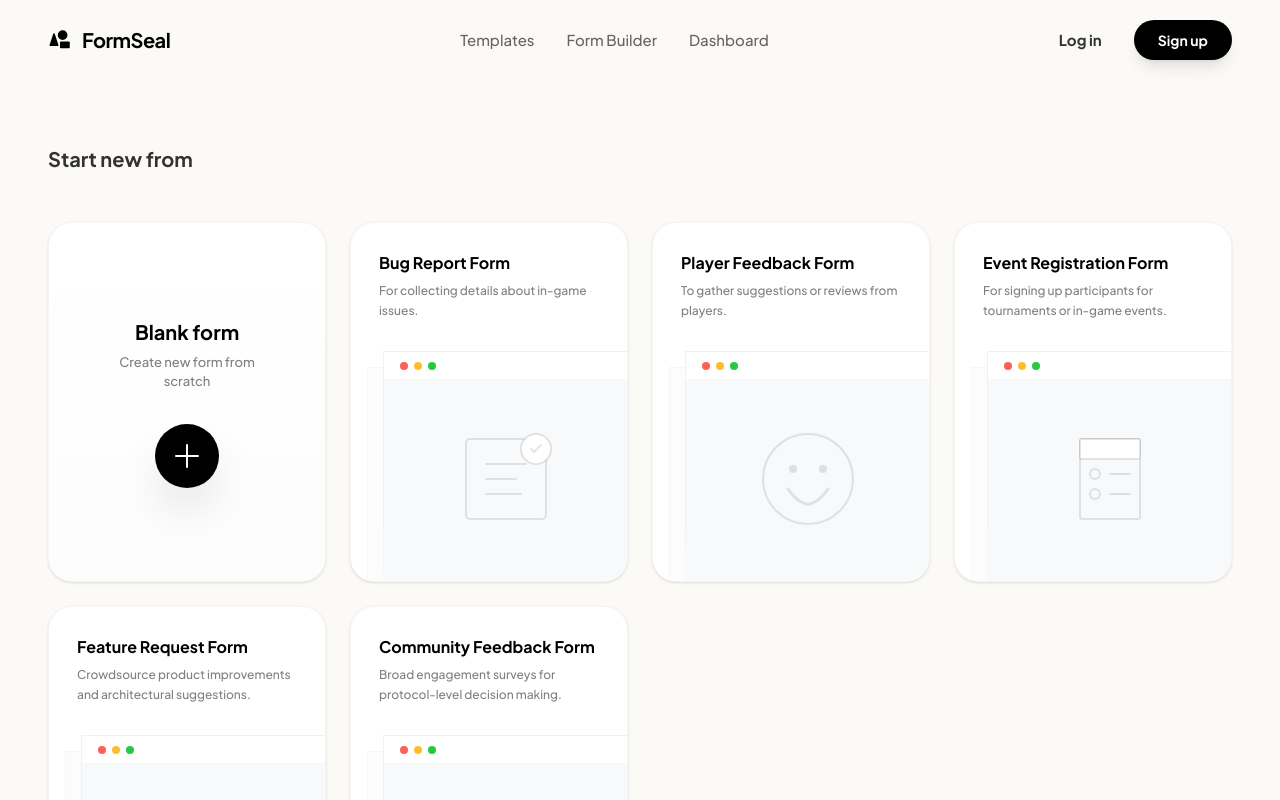
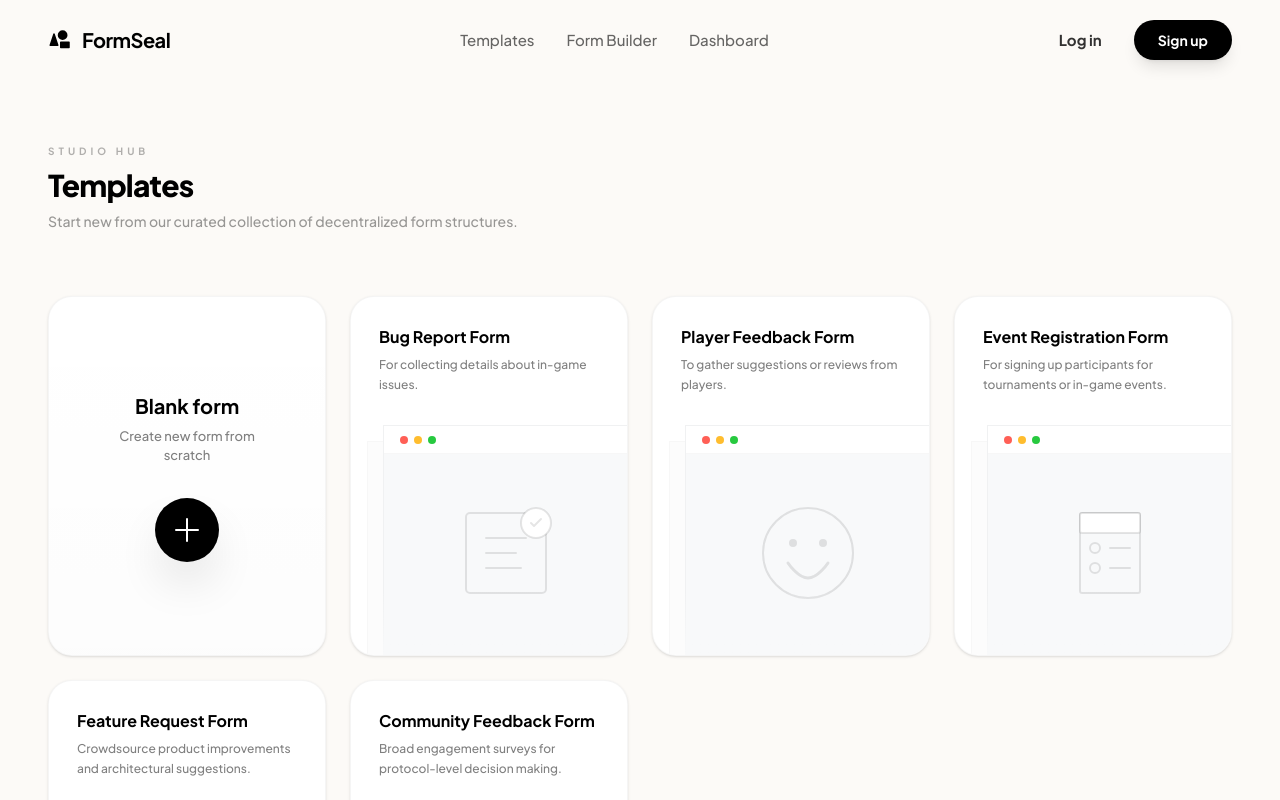
Before and after one commit to linux070/FormSeal, a React (Vite) app: page /templates in a window 1280 px wide. Shown: the top 800 px of the page. Built offline with nearby package versions, Linux system fonts and the light colour scheme.

Commit message:
feat: implement templates page with pre-built form configurations and add skeleton dashboard page

```diff
--- a/src/pages/DashboardPage.tsx
+++ b/src/pages/DashboardPage.tsx
@@ -72,13 +72,12 @@ export function DashboardPage() {
         <div className="flex flex-col md:flex-row md:items-center justify-between gap-8">
           <div className="space-y-2">
             <div className="flex items-center gap-3">
-              <div className="w-1.5 h-1.5 rounded-full bg-black animate-pulse" />
-              <span className="text-[0.625rem] font-bold uppercase tracking-[0.4em] text-black/30">Protocol Archive</span>
+              <span className="text-[0.625rem] font-bold uppercase tracking-[0.4em] text-black/30">Protocol Hub</span>
             </div>
-            <h1 className="text-[2.5rem] font-bold text-black tracking-tighter leading-none">
-              Collection Inventory
+            <h1 className="text-3xl font-extrabold tracking-tight text-black">
+              Dashboard
             </h1>
-            <p className="text-black/40 font-medium max-w-xl">
+            <p className="text-black/40 text-[0.875rem] font-medium max-w-xl">
               Manage decentralized data streams, monitor Walrus blob persistence, and verify threshold-encrypted records.
             </p>
           </div>
--- a/src/pages/TemplatesPage.tsx
+++ b/src/pages/TemplatesPage.tsx
@@ -159,10 +159,16 @@ export function TemplatesPage() {
     <div className="flex-1 px-6 md:px-12 pt-36 pb-20 bg-[#fcfaf7] min-h-screen font-sans">
       <div className="max-w-[1400px] mx-auto">
 
-        <div className="flex flex-col md:flex-row md:items-center justify-between gap-6 mb-12">
-          <h1 className="text-[1.25rem] font-bold text-black/80">
-            Start new from
+        <div className="space-y-2 mb-16">
+          <div className="flex items-center gap-3">
+            <span className="text-[0.625rem] font-bold uppercase tracking-[0.4em] text-black/30">Studio Hub</span>
+          </div>
+          <h1 className="text-3xl font-extrabold tracking-tight text-black">
+            Templates
           </h1>
+          <p className="text-black/40 text-[0.875rem] font-medium max-w-xl">
+            Start new from our curated collection of decentralized form structures.
+          </p>
         </div>
 
         <div className="grid grid-cols-1 sm:grid-cols-2 lg:grid-cols-4 gap-6">
```
